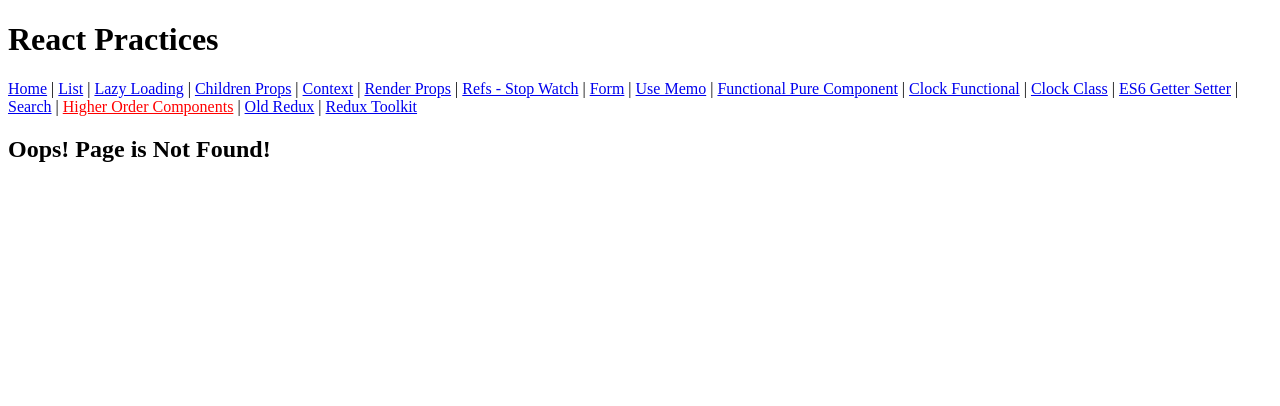
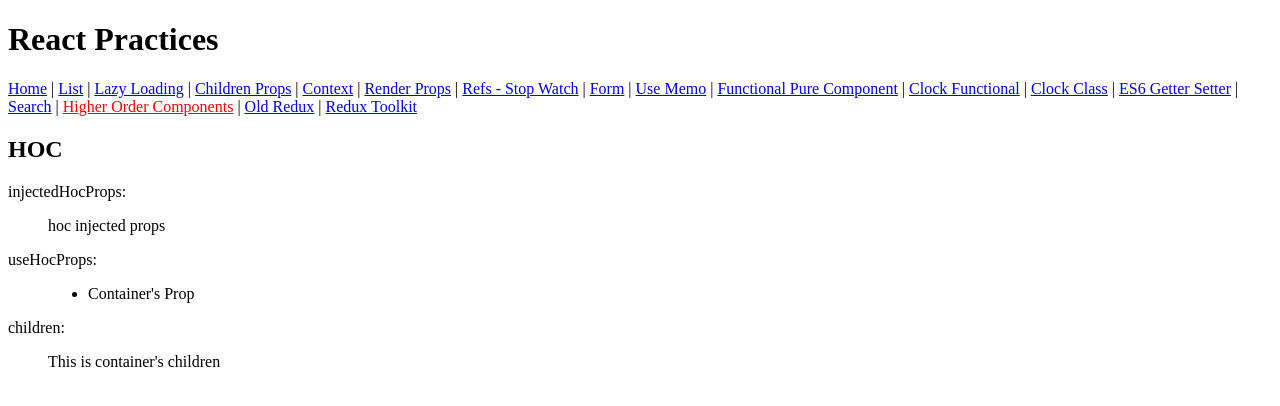
Before and after one commit to andyyusydney/react-practices, a React app: page /hoc/simpleHoc in a window 1280 px wide. Shown: the top 406 px of the page. Built offline with nearby package versions, Linux system fonts and the light colour scheme.

Commit message:
- created a basic HOC component.

```diff
--- /dev/null
+++ b/src/concepts/hoc/simpleHoc/WrappedComponent.tsx
@@ -0,0 +1,33 @@
+import React from "react";
+import withHoc from "./withHoc";
+
+const WrappedComponent = ({
+  children,
+  injectedHocProps,
+  ...useHocProps
+}: any) => {
+  console.log("injectedHocProps=", injectedHocProps);
+  console.log("useHocProps=", useHocProps);
+  return (
+    <>
+      <dl>
+        <dt>injectedHocProps: </dt>
+        <dd>
+          <p>{injectedHocProps}</p>
+        </dd>
+        <dt>useHocProps: </dt>
+        <dd>
+          <ul>
+            {Object.keys(useHocProps).map((key) => (
+              <li key={key}>{useHocProps[key]}</li>
+            ))}
+          </ul>
+        </dd>
+        <dt>children: </dt>
+        <dd>{children}</dd>
+      </dl>
+    </>
+  );
+};
+
+export default withHoc(WrappedComponent);
--- /dev/null
+++ b/src/concepts/hoc/simpleHoc/index.tsx
@@ -0,0 +1,12 @@
+import React from "react";
+import Container from "./WrappedComponent";
+
+const UseHoc = () => {
+  return (
+    <Container useHocProps="Container's Prop">
+      <p>This is container's children</p>
+    </Container>
+  );
+};
+
+export default UseHoc;
--- /dev/null
+++ b/src/concepts/hoc/simpleHoc/withHoc.tsx
@@ -0,0 +1,9 @@
+import React from "react";
+
+const withHoc = (WrappedComponent: any) => {
+  return (useHocProps: any) => {
+    return <WrappedComponent injectedHocProps="hoc injected props" {...useHocProps} />;
+  };
+};
+
+export default withHoc;
--- a/src/index.tsx
+++ b/src/index.tsx
@@ -10,6 +10,7 @@ import NotFoundPage from "./common/NotFoundPage";
 import NameClassComponent from "./concepts/es6/NameComponent";
 import FormComponent from "./concepts/form/FormComponent";
 import FunctionalPureParentComponent from "./concepts/hoc/FunctionalPureParentComponent";
+import UseHoc from "./concepts/hoc/simpleHoc/index";
 import UseMemoComponent from "./concepts/hooks/UseMemoComponent";
 import ChildrenPropsWrapperComponent from "./concepts/inheritance/childrenProps";
 import ParentContextWrapper from "./concepts/inheritance/context/ContextWrapper";
@@ -118,6 +119,10 @@ const App = () => {
               path: "/hoc/functionalPureComponent",
               element: <FunctionalPureParentComponent />,
             },
+			{
+				path: "/hoc/simpleHoc",
+				element: <UseHoc />
+			}
           ],
         },
         {
@@ -216,7 +221,7 @@ const HomeComponent = () => {
         {" | "}
 		<NavLink to="/search">Search</NavLink>
 		{" | "}
-        <NavLink to="/hoc">Higher Order Components</NavLink>
+        <NavLink to="/hoc/simpleHoc">Higher Order Components</NavLink>
 		{" | "}
 		<NavLink to="/redux/oldRedux">Old Redux</NavLink>
 		{" | "}
```
